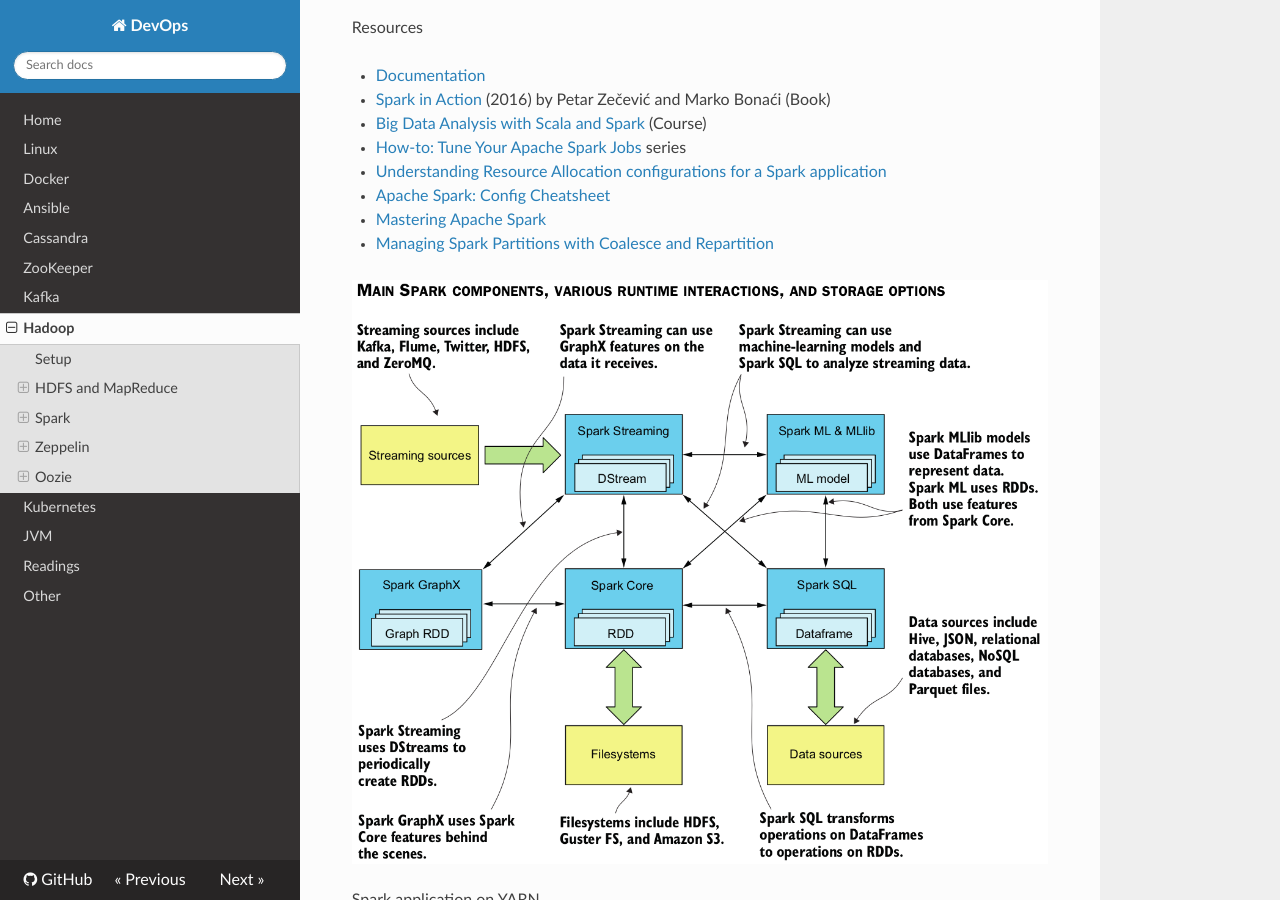
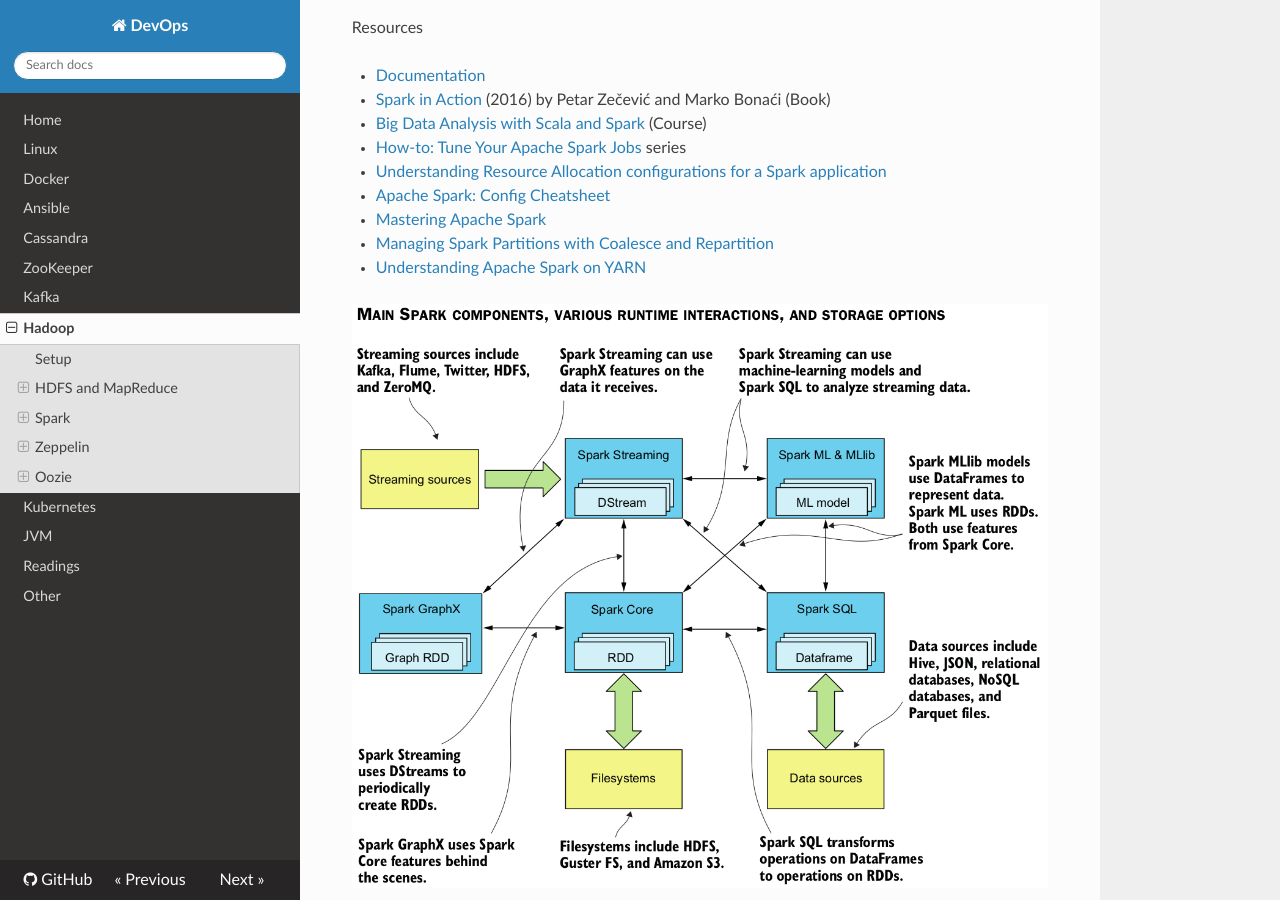
Before and after one commit to niqdev/devops, an MkDocs documentation site: the page built from docs/hadoop.md, in a window 1280 px wide and 900 px high, scrolled down 5168 px. Built offline with MkDocs 1.6.1, drawn with Linux system fonts in a browser that asks for light colours; nearby versions of some CDN libraries; old or Windows-style settings are respelled for this version of MkDocs.

Commit message:
doc: update spark

```diff
--- a/docs/hadoop.md
+++ b/docs/hadoop.md
@@ -309,6 +309,8 @@ Resources
 * [Mastering Apache Spark](https://legacy.gitbook.com/book/jaceklaskowski/mastering-apache-spark)
 
 * [Managing Spark Partitions with Coalesce and Repartition](https://hackernoon.com/managing-spark-partitions-with-coalesce-and-repartition-4050c57ad5c4)
+
+* [Understanding Apache Spark on YARN](http://sujithjay.com/2018/07/24/Understanding-Apache-Spark-on-YARN/)
 
 ![spark-architecture](img/spark-architecture.png)
 
```
